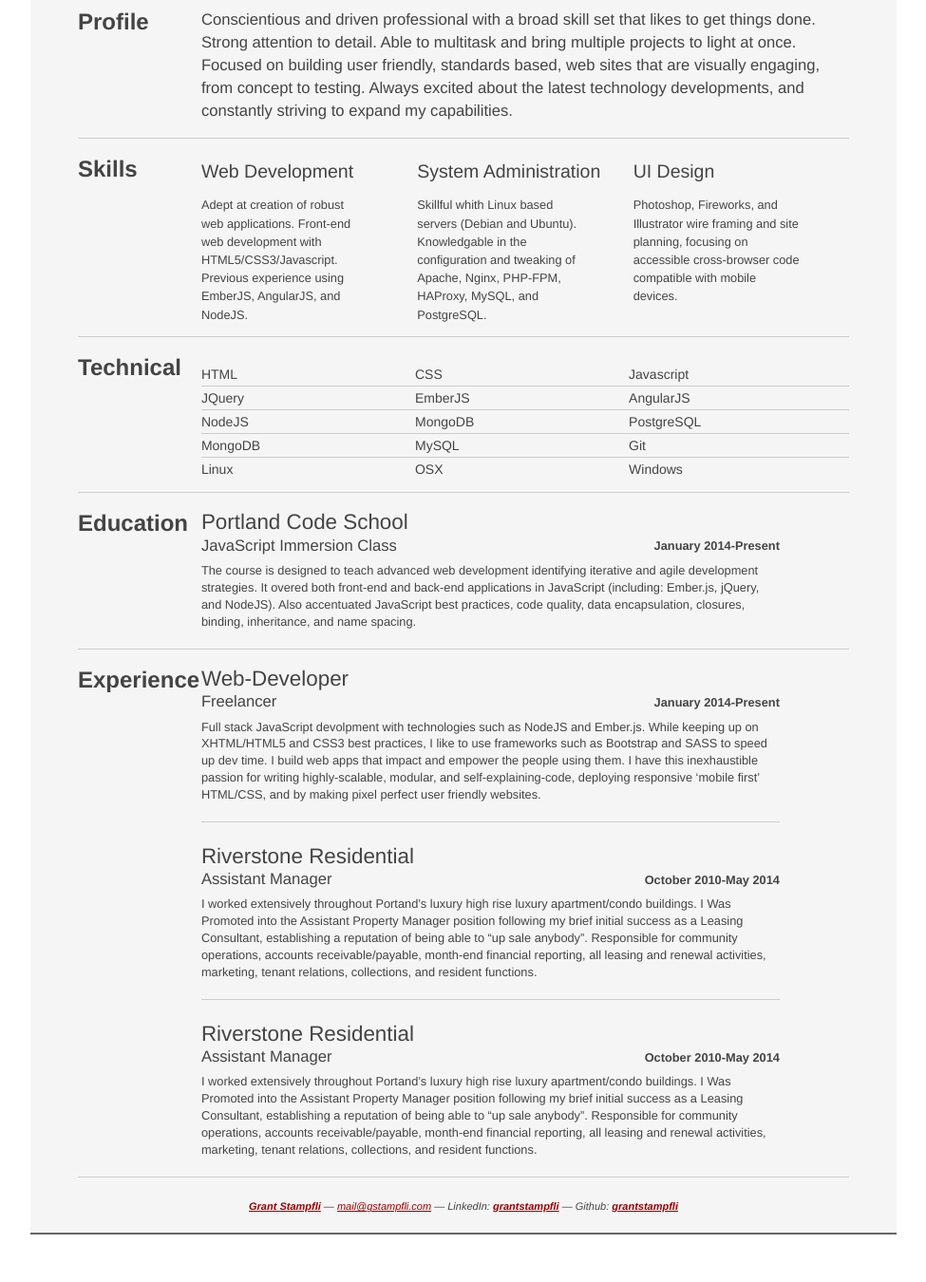
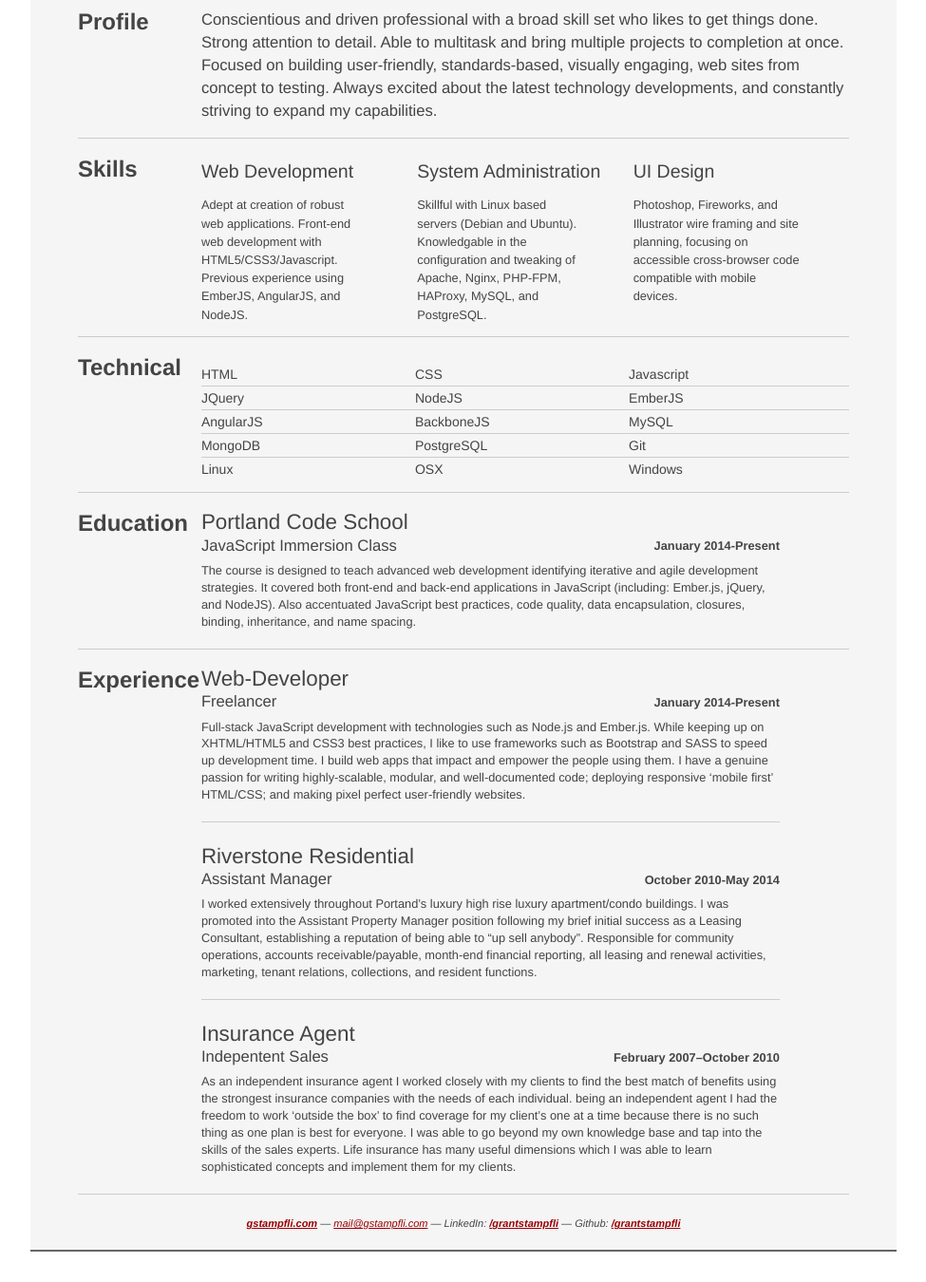
Before and after one commit to Nic-Coons/resume-gen, a plain HTML site: page resume.html in a window 1280 px wide. Shown: the part 184-1534 px from the top of the page at 95% size, without its empty margins (152-1127 px from the left). Drawn offline with Linux system fonts and the light colour scheme.

Commit message:
edited res and corrected exp section

```diff
--- a/resume.html
+++ b/resume.html
@@ -646,7 +646,7 @@ ul li dt {
 
 <h3 id="profile">Profile</h3>
 
-<p>Conscientious and driven professional with a broad skill set that likes to get things done. Strong attention to detail. Able to multitask and bring multiple projects to light at once. Focused on building user friendly, standards based, web sites that are visually engaging, from concept to testing. Always excited about the latest technology developments, and constantly striving to expand my capabilities.</p>
+<p>Conscientious and driven professional with a broad skill set who likes to get things done. Strong attention to detail. Able to multitask and bring multiple projects to completion at once. Focused on building user-friendly, standards-based, visually engaging, web sites from concept to testing. Always excited about the latest technology developments, and constantly striving to expand my capabilities.</p>
 
 <hr />
 
@@ -659,7 +659,7 @@ ul li dt {
 </dl></li>
 <li><dl>
 <dt>System Administration</dt>
-<dd>Skillful whith Linux based servers (Debian and Ubuntu). Knowledgable in the configuration and tweaking of Apache, Nginx, PHP-FPM, HAProxy, MySQL, and PostgreSQL.</dd>
+<dd>Skillful with Linux based servers (Debian and Ubuntu). Knowledgable in the configuration and tweaking of Apache, Nginx, PHP-FPM, HAProxy, MySQL, and PostgreSQL.</dd>
 </dl></li>
 <li><dl>
 <dt>UI Design</dt>
@@ -676,13 +676,13 @@ ul li dt {
 <li>CSS</li>
 <li>Javascript</li>
 <li>JQuery</li>
+<li>NodeJS</li>
 <li>EmberJS</li>
 <li>AngularJS</li>
-<li>NodeJS</li>
+<li>BackboneJS</li>
+<li>MySQL</li>
 <li>MongoDB</li>
 <li>PostgreSQL</li>
-<li>MongoDB</li>
-<li>MySQL</li>
 <li>Git</li>
 <li>Linux</li>
 <li>OSX</li>
@@ -697,7 +697,7 @@ ul li dt {
 <dt>Portland Code School</dt>
 <dd><em>JavaScript Immersion Class</em>
 <strong>January 2014-Present</strong>
-The course is designed to teach advanced web development identifying iterative and agile development strategies. It overed both front-end and back-end applications in JavaScript (including: Ember.js, jQuery, and NodeJS). Also accentuated JavaScript best practices, code quality, data encapsulation, closures, binding, inheritance, and name spacing.</dd>
+The course is designed to teach advanced web development identifying iterative and agile development strategies. It covered both front-end and back-end applications in JavaScript (including: Ember.js, jQuery, and NodeJS). Also accentuated JavaScript best practices, code quality, data encapsulation, closures, binding, inheritance, and name spacing.</dd>
 </dl>
 
 <hr />
@@ -708,24 +708,24 @@ The course is designed to teach advanced web development identifying iterative a
 <dt>Web-Developer</dt>
 <dd><em>Freelancer</em>
 <strong>January 2014-Present</strong>
-Full stack JavaScript devolpment with technologies such as NodeJS and Ember.js. While keeping up on XHTML/HTML5 and CSS3 best practices, I like to use frameworks such as Bootstrap and SASS to speed up dev time. I build web apps that impact and empower the people using them. I have this inexhaustible passion for writing highly-scalable, modular, and self-explaining-code, deploying responsive ‘mobile first’ HTML/CSS, and by making pixel perfect user friendly websites.</dd>
+Full-stack JavaScript development with technologies such as Node.js and Ember.js. While keeping up on XHTML/HTML5 and CSS3 best practices, I like to use frameworks such as Bootstrap and SASS to speed up development time. I build web apps that impact and empower the people using them. I have a genuine passion for writing highly-scalable, modular, and well-documented code; deploying responsive ‘mobile first’ HTML/CSS; and making pixel perfect user-friendly websites.</dd>
 
 <dt>Riverstone Residential</dt>
 <dd><em>Assistant Manager</em>
 <strong>October 2010-May 2014</strong>
-I worked extensively throughout Portand&#8217;s luxury high rise luxury apartment/condo buildings. I Was Promoted into the Assistant Property Manager position following my brief initial success as a Leasing Consultant, establishing a reputation of being able to &#8220;up sale anybody&#8221;. Responsible for community operations, accounts receivable/payable, month-end financial reporting, all leasing and renewal activities, marketing, tenant relations, collections, and resident functions.</dd>
+I worked extensively throughout Portand&#8217;s luxury high rise luxury apartment/condo buildings. I was promoted into the Assistant Property Manager position following my brief initial success as a Leasing Consultant, establishing a reputation of being able to &#8220;up sell anybody&#8221;. Responsible for community operations, accounts receivable/payable, month-end financial reporting, all leasing and renewal activities, marketing, tenant relations, collections, and resident functions.</dd>
 
-<dt>Riverstone Residential</dt>
-<dd><em>Assistant Manager</em>
-<strong>October 2010-May 2014</strong>
-I worked extensively throughout Portand&#8217;s luxury high rise luxury apartment/condo buildings. I Was Promoted into the Assistant Property Manager position following my brief initial success as a Leasing Consultant, establishing a reputation of being able to &#8220;up sale anybody&#8221;. Responsible for community operations, accounts receivable/payable, month-end financial reporting, all leasing and renewal activities, marketing, tenant relations, collections, and resident functions.</dd>
+<dt>Insurance Agent</dt>
+<dd><em>Indepentent Sales</em>
+<strong>February 2007–October 2010</strong>
+As an independent insurance agent I worked closely with my clients to find the best match of benefits using the strongest insurance companies with the needs of each individual. being an independent agent I had the freedom to work &#8216;outside the box&#8217; to find coverage for my client’s one at a time because there is no such thing as one plan is best for everyone.  I was able to go beyond my own knowledge base and tap into the skills of the sales experts. Life insurance has many useful dimensions which I was able to learn sophisticated concepts and implement them for my clients.</dd>
 </dl>
 
 <hr />
 
 <h3 id="footer">Footer</h3>
 
-<p><strong><em><a href="http://resume.grantstampfli.com">Grant Stampfli</a></em></strong> &#8212; <em><a href="mailto:mail@gstampfli.com">mail@gstampfli.com</a></em> &#8212; <em>LinkedIn:</em> <strong><em><a href="https://www.linkedin.com/in/grantstampfli">grantstampfli</a></em></strong> &#8212; <em>Github:</em> <strong><em><a href="https://www.github.com/grantstampfli">grantstampfli</a></em></strong></p>
+<p><strong><em><a href="http://resume.grantstampfli.com">gstampfli.com</a></em></strong> &#8212; <em><a href="mailto:mail@gstampfli.com">mail@gstampfli.com</a></em> &#8212; <em>LinkedIn:</em> <strong><em><a href="https://www.linkedin.com/in/grantstampfli">/grantstampfli</a></em></strong> &#8212; <em>Github:</em> <strong><em><a href="https://www.github.com/grantstampfli">/grantstampfli</a></em></strong></p>
 
     </div>
 </div>
```
Also changed, not shown: resume.md (+16 -16 lines), 1 other file.
